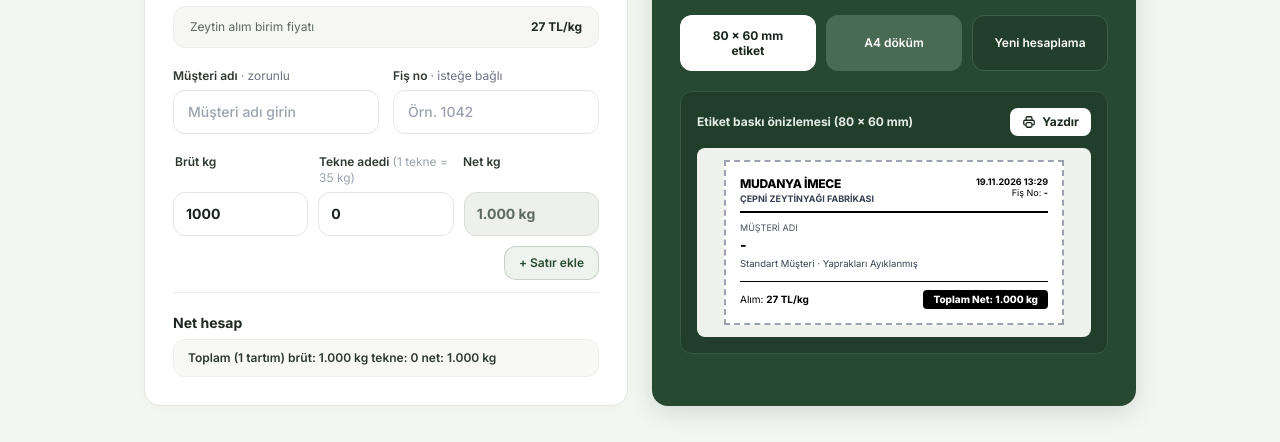
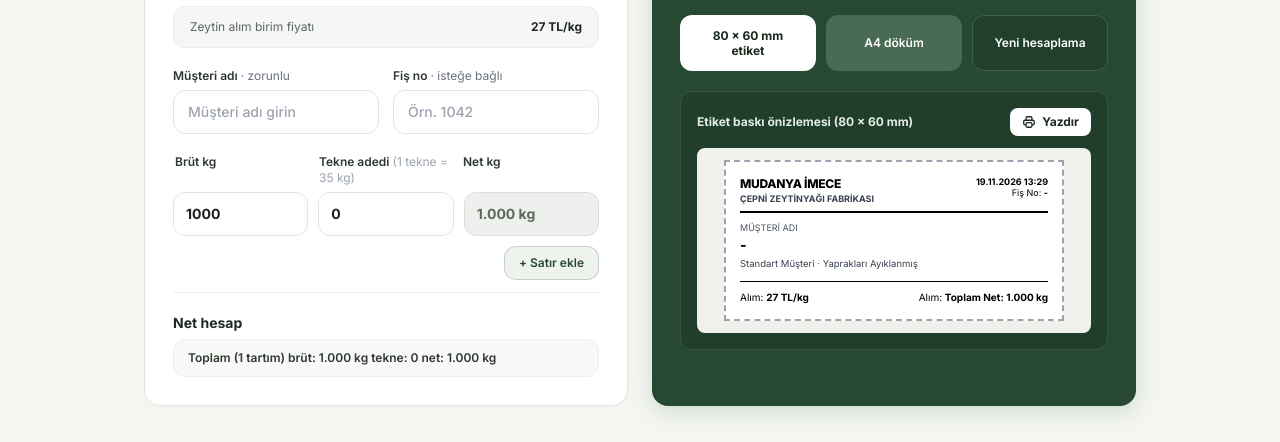
Before and after one commit to mudanyaimeceterazi/zeytinalim, a plain HTML site: page index.html in a window 1280 px wide. Shown: the part 362-804 px from the top of the page. Drawn offline with nearby package versions, Linux system fonts and the light colour scheme.

Commit message:
Update index.html

```diff
--- a/index.html
+++ b/index.html
@@ -645,7 +645,7 @@
 
                     <div class="flex items-center justify-between border-t border-black pt-2 text-[10px]">
                         <span>Alım: <strong>${res.buyPrice.toLocaleString('tr-TR')} TL/kg</strong></span>
-                        <span class="bg-black text-white px-2.5 py-0.5 rounded font-extrabold">Toplam Net: ${formatNumber(res.netKg)} kg</span>
+                        <span>Alım: <strong>Toplam Net: ${formatNumber(res.netKg)} kg</strong></span>
                     </div>
                 `;
             } else {
```
